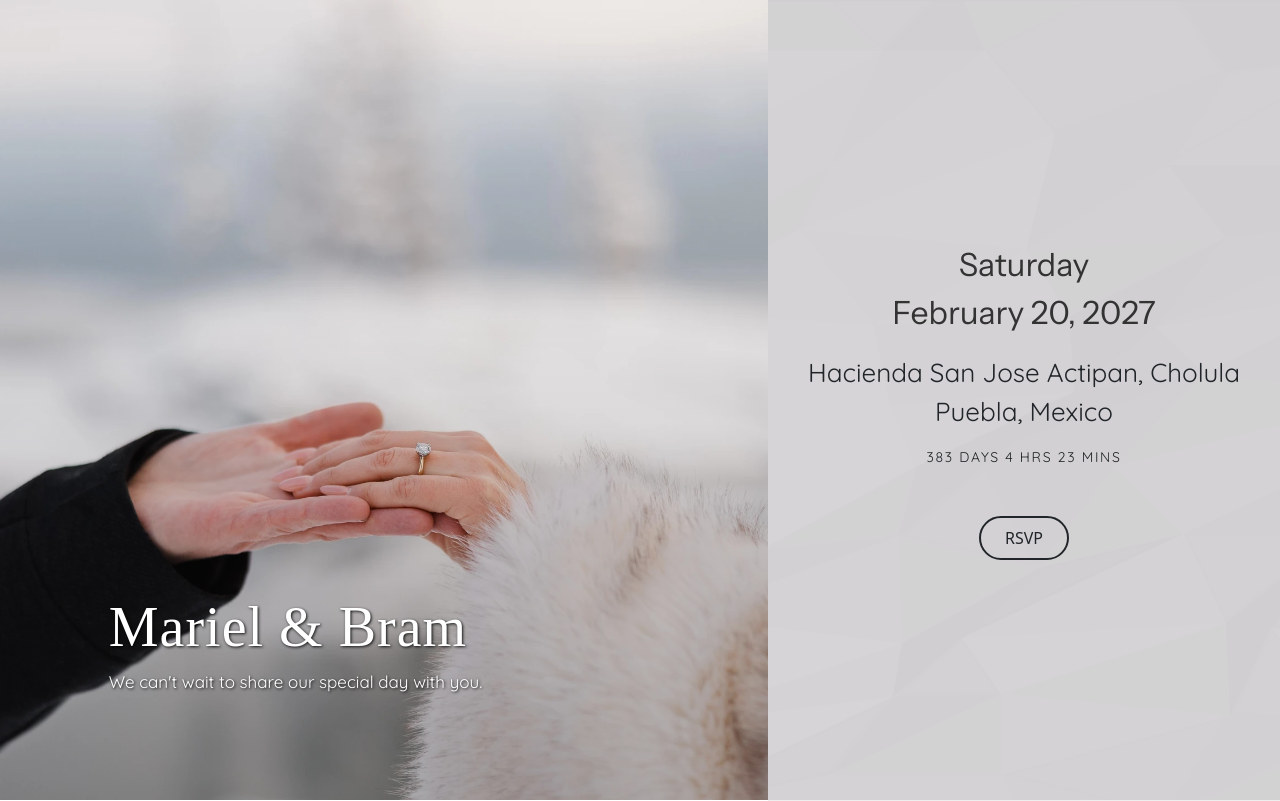
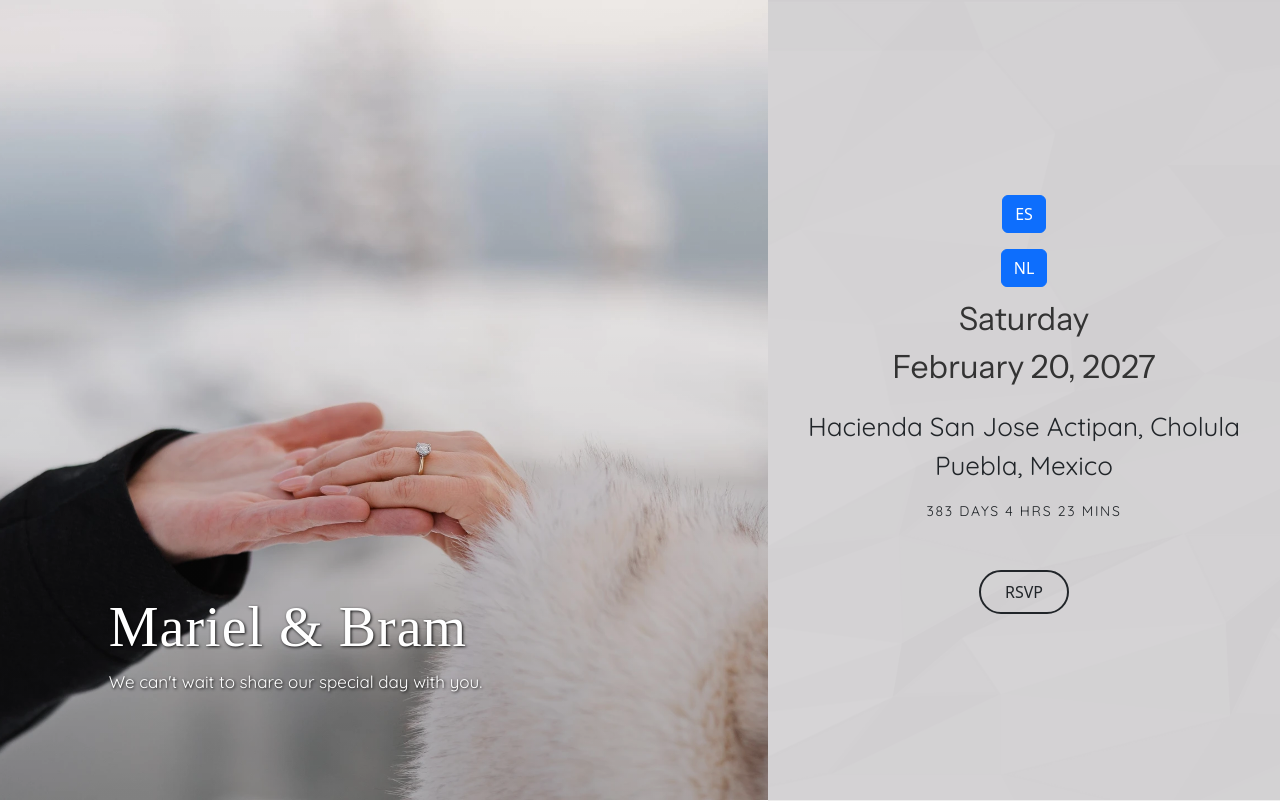
Before and after one commit to braml1/weddingwebsite, a Vue app: page / in a window 1280 px wide. Shown: the top 801 px of the page. Built offline with nearby package versions, Linux system fonts and the light colour scheme; a web font is replaced by a local one.

Commit message:
update languages

```diff
--- /dev/null
+++ b/src/assets/text.json
@@ -0,0 +1,23 @@
+{
+  "en": {
+    "welcome": {
+      "day": "Saturday",
+      "date": "February 20, 2027"
+    }
+
+  },
+  "es": {
+    "welcome": {
+      "day": "Sábado",
+      "date": "Febrero 20, 2027"
+    }
+
+  },
+  "nl": {
+    "welcome": {
+      "day": "Zaterdag",
+      "date": "20 Februari 2027"
+    }
+
+  }
+}
--- /dev/null
+++ b/src/stores/DataStore.js
@@ -0,0 +1,35 @@
+import { defineStore } from 'pinia'
+import textJson from '@/assets/text.json'
+
+export const useDataStore = defineStore('DataStore', {
+  state: () => ({
+    language: 'en',
+    messages: textJson
+  }),
+  actions: {
+    setLanguage(lang) {
+      if (this.messages[lang]) {
+        this.language = lang
+      }
+    },
+
+    t(path) {
+      const keys = path.split('.')
+      let result = this.currentMessages
+
+      for (const key of keys) {
+        result = result?.[key]
+        if (!result) return path
+      }
+
+      return result
+    }
+  },
+
+    // --- GETTERS ---
+  getters: {
+    currentMessages(state) {
+      return state.messages[state.language] ?? state.messages.en
+    }
+  },
+})
--- a/src/views/Home.vue
+++ b/src/views/Home.vue
@@ -19,7 +19,7 @@
     </div>
 
     <div class="right-pane">
-      <RingSection image="/img/ring.webp" @is-visible="updateImage" />
+      <WelcomeSection image="/img/ring.webp" @is-visible="updateImage" language="en" />
       <AboutUsSection image="/img/runInSnow.webp" @is-visible="updateImage" />
       <TravelSection image="/img/walkInForests.webp" @is-visible="updateImage" />
       <WhereToStaySection image="/img/runInSnowLeft.webp" @is-visible="updateImage" />
@@ -32,7 +32,7 @@
 
 <script setup>
 import { ref, computed } from 'vue';
-import RingSection from './RingSection.vue';
+import WelcomeSection from './WelcomeSection.vue';
 import AboutUsSection from './AboutUsSection.vue';
 import TravelSection from './TravelSection.vue';
 import ScheduleSection from './ScheduleSection.vue';
--- a/src/views/RingSection.vue
+++ b/src/views/WelcomeSection.vue
@@ -1,9 +1,15 @@
 <template>
   <BaseSection :image="image" @is-visible="$emit('is-visible', $event)">
     <div class="ring-background  d-flex flex-column justify-content-center align-items-center text-center">
+        <button v-if="dataStore.language != 'es'" class="btn btn-primary my-2" @click="dataStore.setLanguage('es')">ES</button>
+        <button v-if="dataStore.language != 'en'" class="btn btn-primary my-2" @click="dataStore.setLanguage('en')">EN</button>
+        <button v-if="dataStore.language != 'nl'" class="btn btn-primary my-2" @click="dataStore.setLanguage('nl')">NL</button>
+
       <div class="instrument-sans-400">
-        Saturday <br />
-        February 20, 2027
+
+         {{ dataStore.t('welcome.day') }}
+        <br />
+        {{ dataStore.t('welcome.date') }}
       </div>
 
       <div class="quicksand-400 location mt-3">
@@ -26,7 +32,10 @@
 import { computed, onMounted, onUnmounted, ref } from 'vue';
 import BaseSection from './BaseSection.vue';
 
-defineProps(['image']);
+import { useDataStore } from '@/stores/DataStore'
+const dataStore = useDataStore()
+
+const props = defineProps(['image']);
 defineEmits(['is-visible']);
 
 // Target date (local time)
@@ -34,6 +43,8 @@ const targetDate = new Date("2027-02-20T00:00:00");
 
 const now = ref(new Date());
 let timer = null;
+
+
 
 
 const timeRemaining = computed(() => {
```
Also changed, not shown: src/stores/counter.js (deleted, +0 -12 lines).
